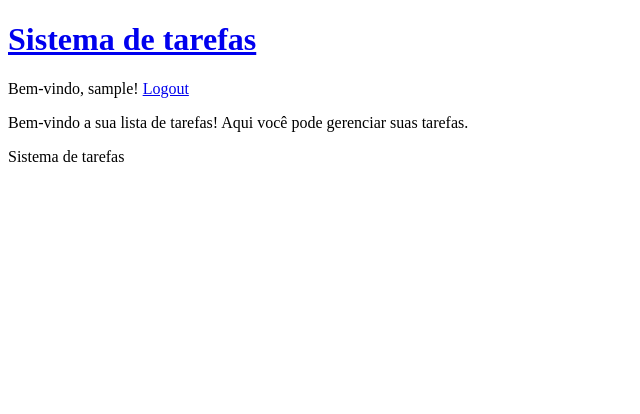
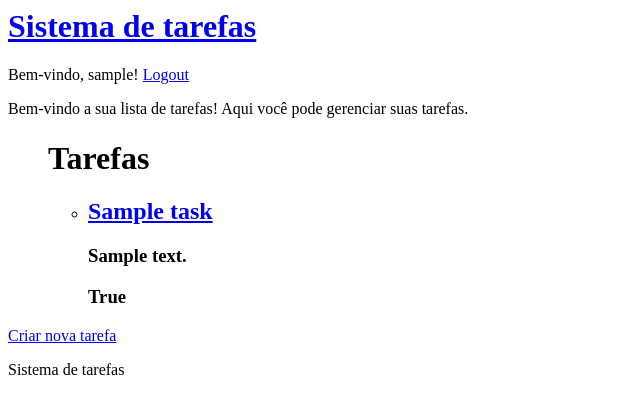
Before and after one commit to Mangabas/sistema_de_tarefas, a Django app: page / in a window 1280 px wide. Shown: the top 414 px of the page, without its empty margins (0-640 px from the left). Run offline with Django 5.2, Linux system fonts and the light colour scheme; a user stored in the database is signed in; tables that the repository leaves empty hold one stand-in row (values such as "Sample post").

Commit message:
Crud feito

```diff
--- a/sistema_tarefas/settings.py
+++ b/sistema_tarefas/settings.py
@@ -27,7 +27,6 @@
 # SECURITY WARNING: don't run with debug turned on in production!
 DEBUG = True
 
-LOGIN_URL = 'login/'
 
 ALLOWED_HOSTS = []
 
--- a/tasks/models.py
+++ b/tasks/models.py
@@ -1,6 +1,6 @@
 from django.db import models
 from django.contrib.auth.models import User
-# from django.urls import reverse
+
 
 
 class TimeStampModel(models.Model):
@@ -18,6 +18,3 @@
 
     def __str__(self):
         return self.title
-
-    # def get_absolute_url(self):
-    #     return reverse('task_detail', args=[str(self.id)])
--- a/tasks/templates/base.html
+++ b/tasks/templates/base.html
@@ -1,5 +1,12 @@
+<!DOCTYPE html>
+<html lang="en">
+<head>
+    <meta charset="UTF-8">
+    <meta name="viewport" content="width=device-width, initial-scale=1.0">
+    <title>To do list</title>
+</head>
 <header>
-    <h1><a href="{% url 'index' %}">Sistema de tarefas</a></h1>
+    <h1><a href="{% url 'list' %}">Sistema de tarefas</a></h1>
     <nav>
         {% if user.is_authenticated %}
             <span>Bem-vindo, {{ user.username }}!</span>
@@ -14,3 +21,4 @@
 <footer>
     <p>Sistema de tarefas</p>
 </footer>
+</html>
--- /dev/null
+++ b/tasks/templates/tasklist.html
@@ -0,0 +1,23 @@
+<html>
+<body>
+    {% extends "base.html" %}
+    {% block content %}
+    <p>Bem-vindo a sua lista de tarefas! Aqui você pode gerenciar suas tarefas.</p>
+
+
+<ul>
+    <h1>Tarefas</h1>
+        <ul>
+            {% for task in tasks %}
+                <li><a href="{% url 'task_detail' task.id %}"><h2>{{ task.title }}</h2></a>
+                    <h3>{{ task.description }}</h3>
+                    <h3>{{ task.completed }}</h3></li>
+            {% empty %}
+                <li>Nenhuma tarefa disponível.</li>
+            {% endfor %}
+        </ul>
+</ul>
+<a href="{% url 'create_task' %}">Criar nova tarefa</a>
+{% endblock %}
+</body>
+</html>
--- a/tasks/urls.py
+++ b/tasks/urls.py
@@ -3,9 +3,13 @@
 
 
 urlpatterns = [
-    path('', views.index, name='index'),
     path('register/', views.register, name='register'),
     path('login/', views.login, name='login'),
     path('logout/', views.logout, name='logout'),
+    path('', views.TaskList.as_view(), name='list'),
+    path('task/<int:pk>/', views.DetailTask.as_view(), name='task_detail'),
+    path('task/create/', views.CreateTask.as_view(), name='create_task'),
+    path('task/<int:pk>/update/', views.UpdateTask.as_view(), name='update_task'),
+    path('task/<int:pk>/delete/', views.DeleteTask.as_view(), name='delete_task'),
 
 ]
--- a/tasks/views.py
+++ b/tasks/views.py
@@ -1,8 +1,18 @@
+import django
 from django.http import HttpResponse
 from django.shortcuts import redirect, render
 from django.contrib.auth.models import User
 from django.contrib.auth import authenticate, login as auth_login, logout as auth_logout
-from django.contrib.auth.decorators import login_required
+from django.contrib.auth.mixins import LoginRequiredMixin
+from django.views.generic import (
+    ListView,
+    DetailView,
+    CreateView,
+    UpdateView,
+    DeleteView
+)
+from .models import Task
+
 
 def register(request):
     if request.method == 'GET':
@@ -22,10 +32,6 @@
 
         return HttpResponse(f"Usuario {username} criado com sucesso!")
 
-@login_required
-def index(request):
-    return render(request, 'index.html')
-
 def login(request):
     if request.method == 'GET':
         return render(request, 'registration/login.html')
@@ -37,10 +43,72 @@
 
         if user is not None:
             auth_login(request, user)
-            return redirect('index')
+            return redirect('list')
         else:
             return HttpResponse("Credenciais invalidas.")
 
 def logout(request):
     auth_logout(request)
-    return redirect('index')
+    return redirect('list')
+
+class TaskList(LoginRequiredMixin, ListView):
+    model = Task
+    context_object_name = 'tasks'
+    template_name = 'tasklist.html'
+
+    def get_queryset(self):
+        return Task.objects.filter(user=self.request.user)
+
+class DetailTask(LoginRequiredMixin, DetailView):
+    model = Task
+    context_object_name = 'task'
+    template_name = 'detailtask.html'
+
+    def get_queryset(self):
+        return Task.objects.filter(user=self.request.user)
+
+class CreateTask(LoginRequiredMixin, CreateView):
+
+    def get(self, request):
+        return render(request, 'createtask.html')
+
+    def post(self, request):
+        title = request.POST.get('title')
+        description = request.POST.get('description')
+
+        task = Task.objects.create(
+            title=title,
+            description=description,
+            user=request.user
+        )
+        task.save()
+
+        return redirect('list')
+
+class UpdateTask(LoginRequiredMixin, UpdateView):
+
+    def get(self, request, pk):
+        task = Task.objects.filter(user=request.user, pk=pk).first()
+        if task:
+            return render(request, 'updatetask.html', {'task': task})
+        return redirect('list')
+
+    def post(self, request, pk):
+        title = request.POST.get('title')
+        description = request.POST.get('description')
+
+        task = Task.objects.filter(user=request.user, pk=pk).first()
+        if task:
+            task.title = title
+            task.description = description
+            task.save()
+
+        return redirect('list')
+
+class DeleteTask(LoginRequiredMixin, DeleteView):
+
+    def post(self, request, pk):
+        task = Task.objects.filter(user=request.user, pk=pk).first()
+        if task:
+            task.delete()
+        return redirect('list')
```
Also changed, not shown: tasks/templates/createtask.html (added, +14 -0 lines), tasks/templates/detailtask.html (added, +15 -0 lines), tasks/templates/updatetask.html (added, +14 -0 lines).
